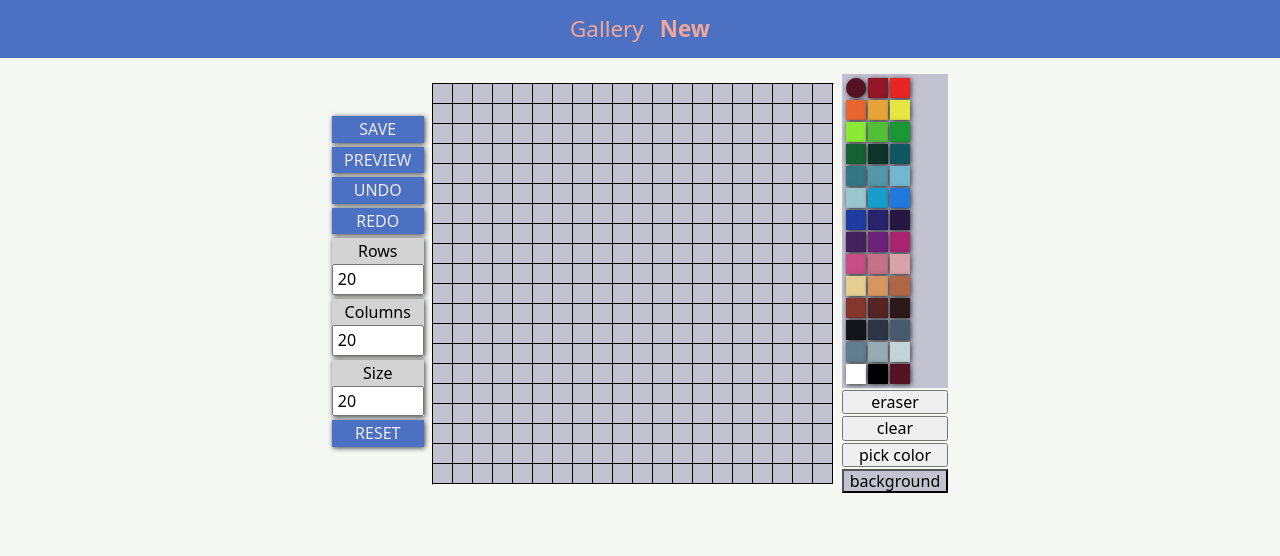
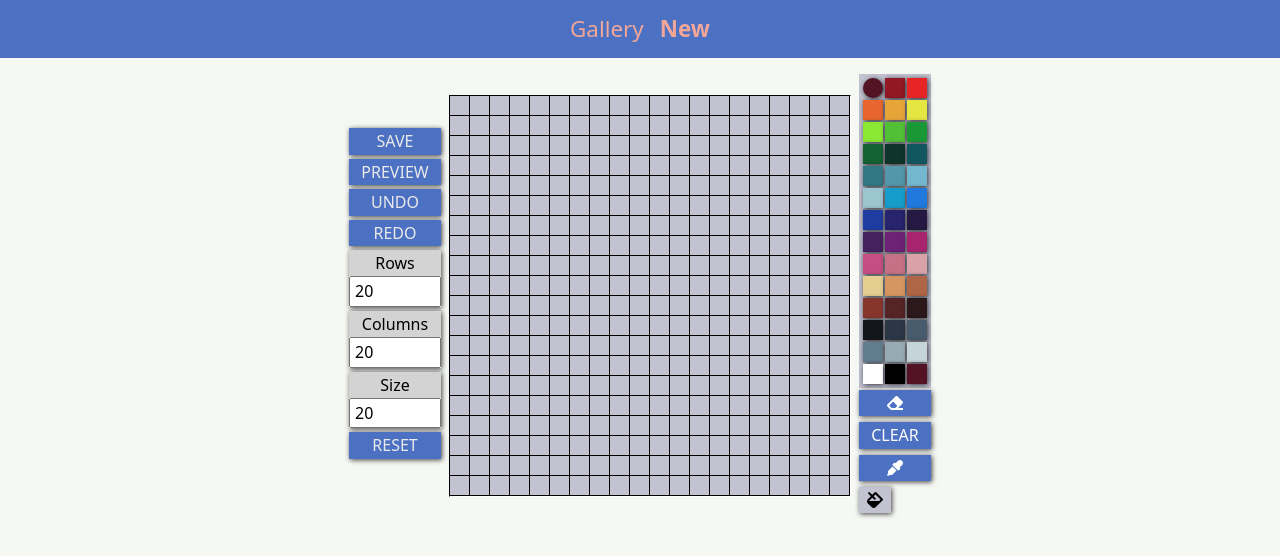
Before and after one commit to alarivan/wall, a React (Create React App) app: page /editor/new in a window 1280 px wide. Shown: the top 556 px of the page. Built offline with nearby package versions, Linux system fonts and the light colour scheme; what uuidv4 would draw is missing.

Commit message:
Add PaletteControlsButton

```diff
--- a/src/components/PaletteControls.tsx
+++ b/src/components/PaletteControls.tsx
@@ -4,6 +4,13 @@ import Palette from './Palette';
 import { TColor } from '../types';
 import ColorPicker from './ColorPicker';
 import { ColorResult } from 'react-color';
+import { FontAwesomeIcon } from '@fortawesome/react-fontawesome';
+import {
+  faEraser,
+  faFill,
+  faEyeDropper,
+} from '@fortawesome/free-solid-svg-icons';
+import PaletteControlsButton from './PaletteControls/Button';
 
 export interface Props {
   colors: TColor[];
@@ -41,21 +48,31 @@ const PaletteControls: React.FC<Props> = ({
   return (
     <StyledPaletteControls>
       <Palette onColorClick={onColorClick} current={current} colors={colors} />
-      <button data-testid='palette-controls-eraser' onClick={handleEraserClick}>
-        eraser
-      </button>
-      <button data-testid='palette-controls-clear' onClick={onClearClick}>
+      <PaletteControlsButton
+        data-testid='palette-controls-eraser'
+        onClick={handleEraserClick}
+      >
+        <FontAwesomeIcon icon={faEraser} />
+      </PaletteControlsButton>
+      <PaletteControlsButton
+        data-testid='palette-controls-clear'
+        onClick={onClearClick}
+      >
         clear
-      </button>
-      <button
+      </PaletteControlsButton>
+      <PaletteControlsButton
         data-testid='palette-controls-color-picker'
         disabled={colorPicker}
         onClick={onColorPickerClick}
       >
-        pick color
-      </button>
+        <FontAwesomeIcon icon={faEyeDropper} />
+      </PaletteControlsButton>
       <ColorPicker
-        trigger={props => <button {...props}>background</button>}
+        trigger={props => (
+          <PaletteControlsButton bgColor={background} {...props}>
+            <FontAwesomeIcon icon={faFill} />
+          </PaletteControlsButton>
+        )}
         color={background}
         onChangeComplete={onBackgroundClick}
       />
--- /dev/null
+++ b/src/components/PaletteControls/Button.tsx
@@ -0,0 +1,30 @@
+import styled from 'styled-components';
+import { darken, readableColor } from 'polished';
+
+function getTextColor(defaultColor: string, color?: string): string {
+  return color ? readableColor(color) : readableColor(defaultColor);
+}
+
+interface Props {
+  bgColor?: string;
+}
+
+const Button = styled.button<Props>`
+  cursor: pointer;
+  padding: 0.25rem 0.5rem;
+  margin-bottom: 0.25rem;
+  border: none;
+  font-weight: 500;
+  text-transform: uppercase;
+  box-shadow: 1px 1px 5px 0px rgba(0, 0, 0, 0.75);
+  transition: background-color 200ms ease-in;
+
+  color: ${({ theme, bgColor }) => getTextColor(theme.secondary, bgColor)};
+  background-color: ${({ theme, bgColor }) =>
+    bgColor ? bgColor : theme.secondary};
+  :hover {
+    background-color: ${({ theme }) => darken(0.1, theme.secondary)};
+  }
+`;
+
+export default Button;
```
Also changed, not shown: 2 other files (tests, documents, lock files or other folders).
